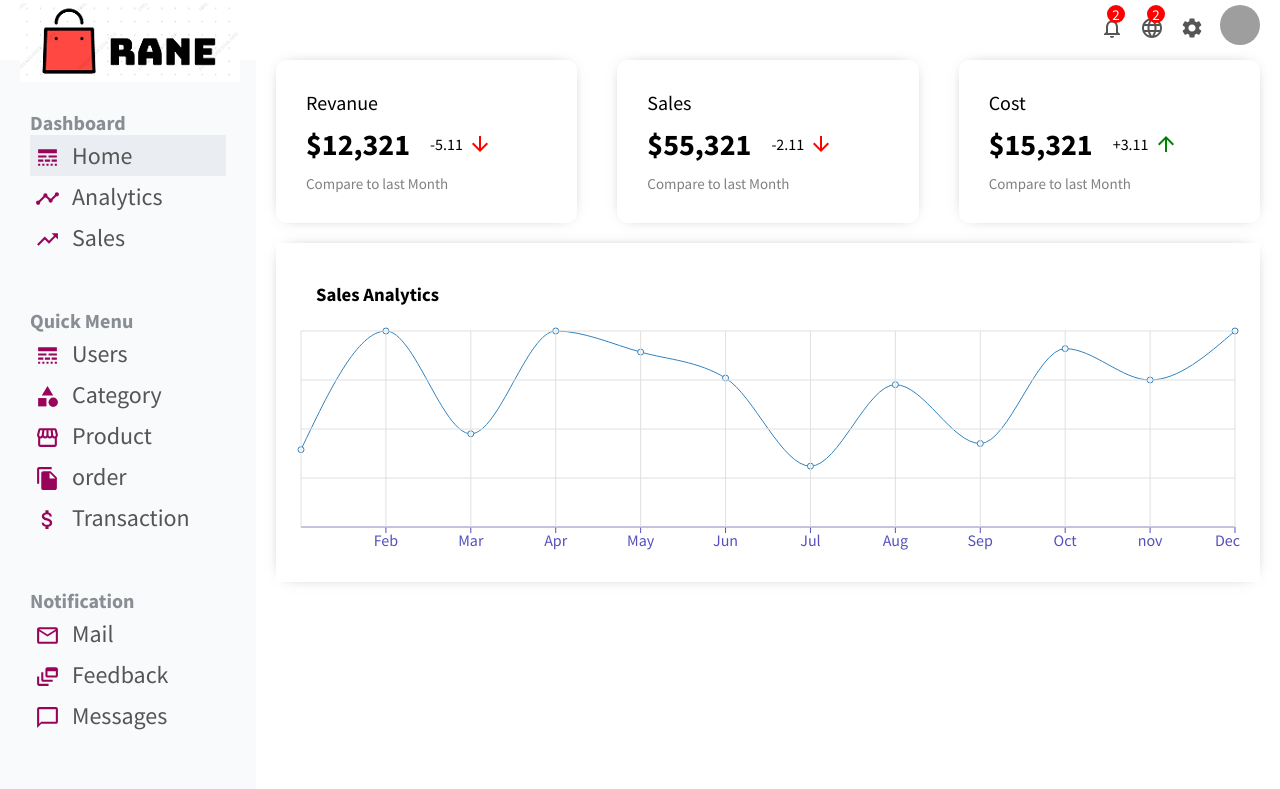
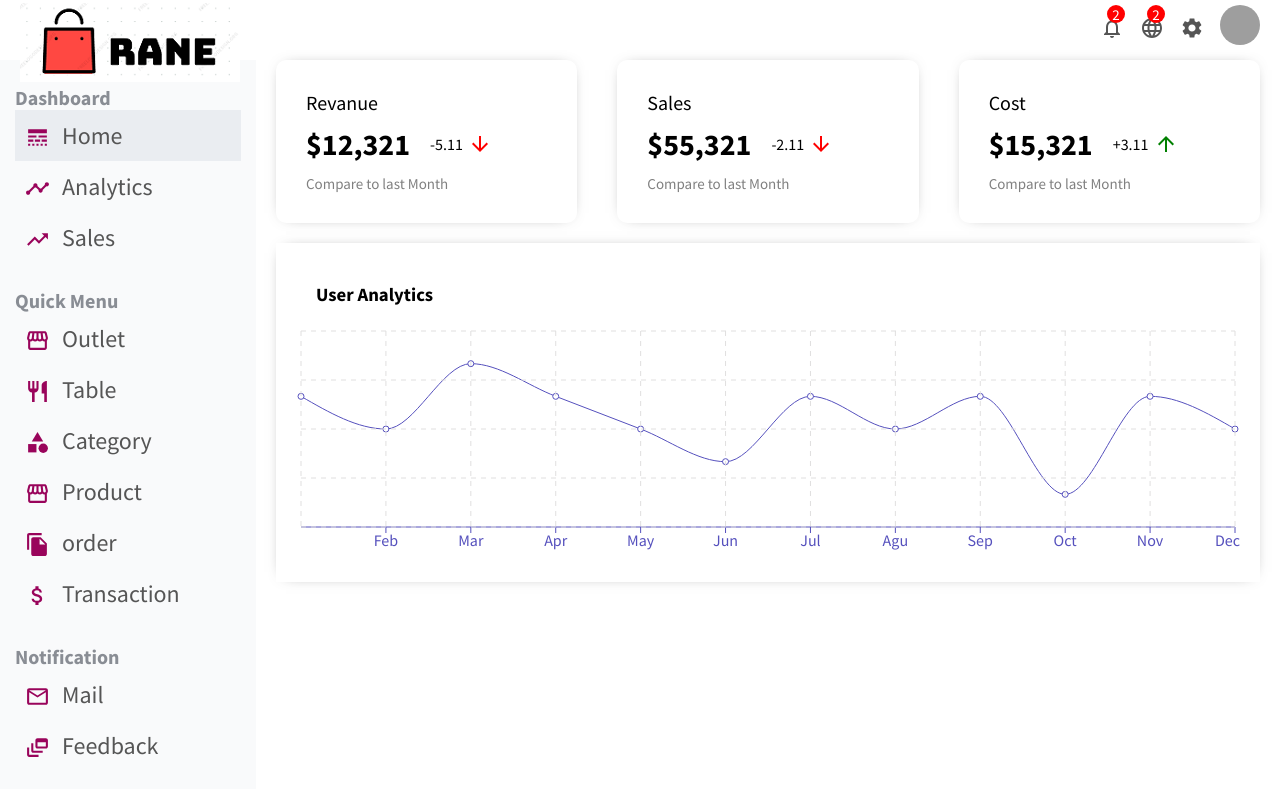
Before and after one commit to nesar11/Kane-Admin, a React (Create React App) app: page / in a window 1280 px wide. Shown: the top 789 px of the page. Built offline with nearby package versions, Linux system fonts and the light colour scheme; grey boxes are pictures that could not be loaded.

Commit message:
user analytics

```diff
--- a/src/components/chart/Chart.jsx
+++ b/src/components/chart/Chart.jsx
@@ -1,82 +1,18 @@
 import "./chart.css"
-import { LineChart, Line, XAxis, YAxis, CartesianGrid, Tooltip, Legend, ResponsiveContainer } from 'recharts';
+import { LineChart, Line, XAxis, CartesianGrid, Tooltip, ResponsiveContainer } from 'recharts';
 
-const data = [
-    {
-      name: 'Jan',
-      "active user": 789,
-
-    },
-    {
-      name: 'Feb',
-      "active user": 2000,
-
-    },
-    {
-      name: 'Mar',
-      "active user": 951,
-
-    },
-    {
-      name: 'Apr',
-      "active user": 2000,
-
-    },
-    {
-      name: 'May',
-      "active user": 1785,
-
-    },
-    {
-      name: 'Jun',
-      "active user": 1520,
-
-    },
-    {
-      name: 'Jul',
-      "active user": 621,
-
-    },
-    {
-      name: 'Aug',
-      "active user": 1452,
-
-    },
-    {
-      name: 'Sep',
-      "active user": 852,
-
-    },
-    {
-      name: 'Oct',
-      "active user": 1820,
-
-    },
-    {
-      name: 'nov',
-      "active user": 1500,
-
-    },
-    {
-      name: 'Dec',
-      "active user": 2000,
-
-    }
-
-  ];
-export default function Chart() {
+export default function Chart({ title, data, dataKey, grid }) {
   return (
-    <div  className="chart">
-        <h3 className="chartTitle">Sales Analytics</h3>
-        <ResponsiveContainer width="100%" aspect={4/1}>
-            <LineChart data={data}>
-            <XAxis dataKey="name" stroke="#5550bd"></XAxis>
-            <Line type="monotone" dataKey="active user"></Line>
-            <Tooltip/>
-            <CartesianGrid stroke="#e0dfdf" />
-            </LineChart>
-        </ResponsiveContainer>
-
+    <div className="chart">
+      <h3 className="chartTitle">{title}</h3>
+      <ResponsiveContainer width="100%" aspect={4 / 1}>
+        <LineChart data={data}>
+          <XAxis dataKey="name" stroke="#5550bd" />
+          <Line type="monotone" dataKey={dataKey} stroke="#5550bd" />
+          <Tooltip />
+        {grid &&  <CartesianGrid stroke="#e0dfdf" strokeDasharray="5 5" />}
+        </LineChart>
+      </ResponsiveContainer>
     </div>
   )
 }
--- a/src/components/sidebar/Sidebar.jsx
+++ b/src/components/sidebar/Sidebar.jsx
@@ -13,7 +13,9 @@ import {
   WorkOutline,
   Report,
   Category,
-  FileCopy
+  FileCopy,
+  Restaurant
+
 } from "@material-ui/icons";
 import "./sidebar.css"
 
@@ -47,8 +49,12 @@ export default function Sidebar() {
 
           <h3 className="sidebarTitle">Quick Menu</h3>
           <li className="sidebarListItem ">
-            <LineStyle className='sidebarIcon'/>
-            Users
+            <Storefront className='sidebarIcon'/>
+            Outlet
+          </li>
+          <li className="sidebarListItem">
+            <Restaurant  className='sidebarIcon' />
+            Table
           </li>
           <li className="sidebarListItem">
             <Category  className='sidebarIcon' />
@@ -80,10 +86,7 @@ export default function Sidebar() {
             <DynamicFeed   className='sidebarIcon' />
             Feedback
           </li>
-          <li className="sidebarListItem">
-            <ChatBubbleOutline   className='sidebarIcon' />
-            Messages
-          </li>
+
         </ul>
 
       </div>
@@ -93,6 +96,10 @@ export default function Sidebar() {
           <li className="sidebarListItem">
             <WorkOutline  className='sidebarIcon'/>
             Manage
+          </li>
+          <li className="sidebarListItem ">
+            <LineStyle className='sidebarIcon'/>
+            Users
           </li>
           <li className="sidebarListItem">
             <Timeline  className='sidebarIcon' />
--- a/src/components/sidebar/sidebar.css
+++ b/src/components/sidebar/sidebar.css
@@ -6,25 +6,25 @@
     top: 50px;
 }
 .sidebarWrapper{
-    padding: 20px;
+    padding: 10px;
     color: #555;
 }
 .sidebarMenu{
-    margin-bottom: 10px;
+    margin-bottom: 5px;
 
 }
 .sidebarTitle{
-    margin-top:20px ;
+    margin-top:10px ;
     font-size: 20px;
     color: rgb(137, 141, 148);
 }
 .sidebarList{
     list-style: none;
-    padding: 10px;
+    padding: 5px;
 
 }
 .sidebarListItem{
-   padding: 5px;
+   padding: 10px;
    display: flex;
    border-radius: 0px;
    font-size: x-large;
--- /dev/null
+++ b/src/dummyData.js
@@ -0,0 +1,50 @@
+export const userData = [
+  {
+    name: "Jan",
+    "Active User": 4000,
+  },
+  {
+    name: "Feb",
+    "Active User": 3000,
+  },
+  {
+    name: "Mar",
+    "Active User": 5000,
+  },
+  {
+    name: "Apr",
+    "Active User": 4000,
+  },
+  {
+    name: "May",
+    "Active User": 3000,
+  },
+  {
+    name: "Jun",
+    "Active User": 2000,
+  },
+  {
+    name: "Jul",
+    "Active User": 4000,
+  },
+  {
+    name: "Agu",
+    "Active User": 3000,
+  },
+  {
+    name: "Sep",
+    "Active User": 4000,
+  },
+  {
+    name: "Oct",
+    "Active User": 1000,
+  },
+  {
+    name: "Nov",
+    "Active User": 4000,
+  },
+  {
+    name: "Dec",
+    "Active User": 3000,
+  },
+];
--- a/src/pages/home/Home.jsx
+++ b/src/pages/home/Home.jsx
@@ -2,11 +2,12 @@
 import Chart from "../../components/chart/Chart";
 import FeaturedInfo from "../../components/featuredInfo/featuredInfo";
 import "./home.css"
+import {userData} from "../../dummyData"
 export default function Home() {
   return (
     <div className="home">
         <FeaturedInfo />
-        <Chart />
+        <Chart data={userData} title="User Analytics" grid dataKey="Active User"/>
 
     </div>
   )
```
